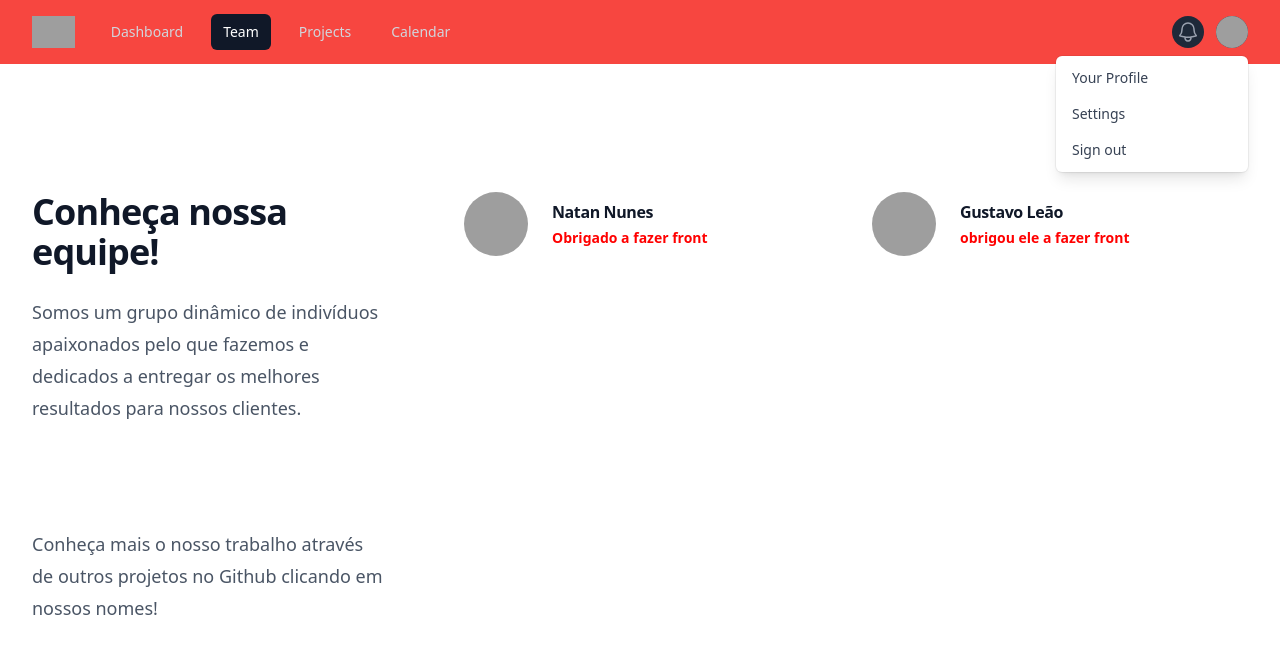
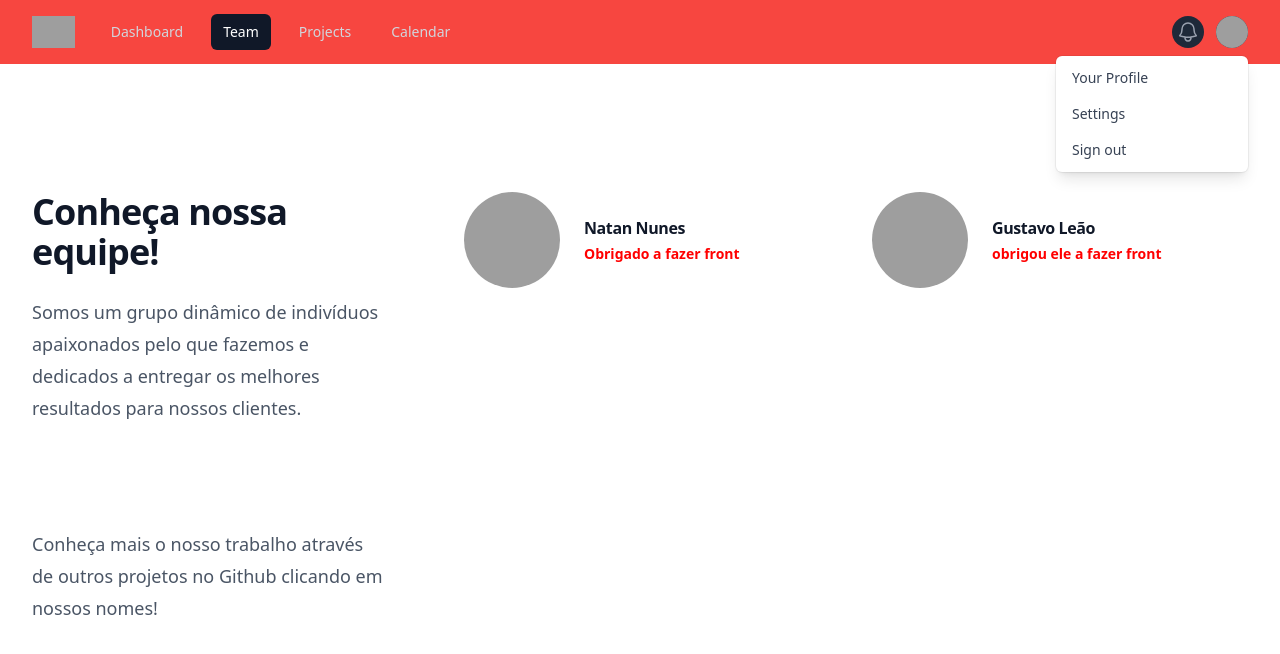
Before and after one commit to NatanNMendes/power-swift, a website: page team.html in a window 1280 px wide. Drawn offline with Linux system fonts and the light colour scheme; grey boxes are pictures that could not be loaded.

Commit message:
enlarge images

```diff
--- a/team.html
+++ b/team.html
@@ -238,12 +238,12 @@
           </div>
           <ul
             role="list"
-            class="grid gap-x-8 gap-y-12 sm:grid-cols-2 sm:gap-y-16 xl:col-span-2"
+            class="grid gap-x-8 gap-y-12 sm:grid-cols-2 sm:gap-y-16 xl:col-span-2 "
           >
             <li>
               <div class="flex items-center gap-x-6">
                 <img
-                  class="size-16 rounded-full"
+                  class="size-24 rounded-full"
                   src="https://avatars.githubusercontent.com/u/111541934?v=4"
                   alt=""
                 />
@@ -263,7 +263,7 @@
             <li>
               <div class="flex items-center gap-x-6">
                 <img
-                  class="size-16 rounded-full"
+                  class="size-24 rounded-full"
                   src="https://avatars.githubusercontent.com/u/126204028?v=4"
                   alt=""
                 />
```
Also changed, not shown: src/css/output.css.
